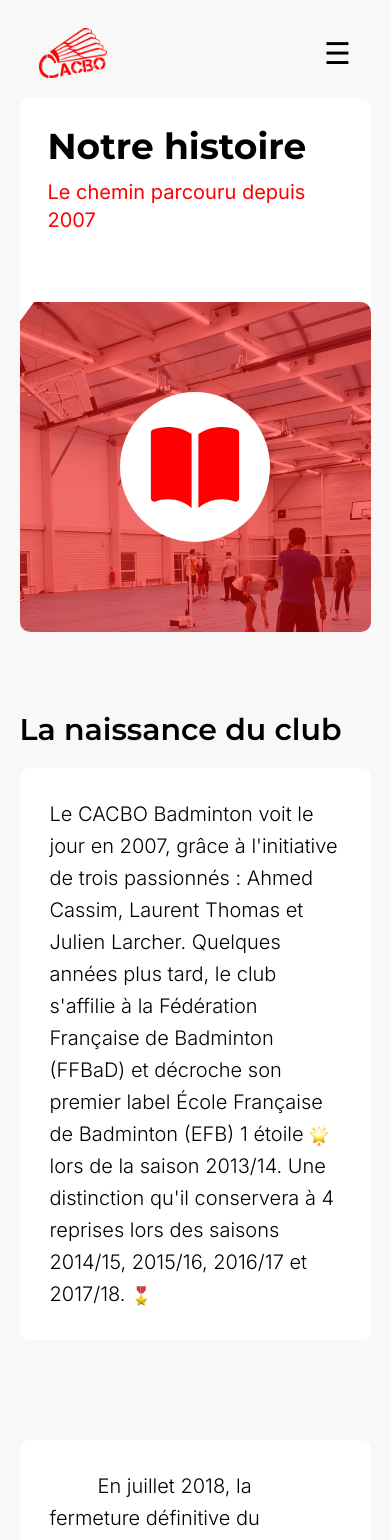
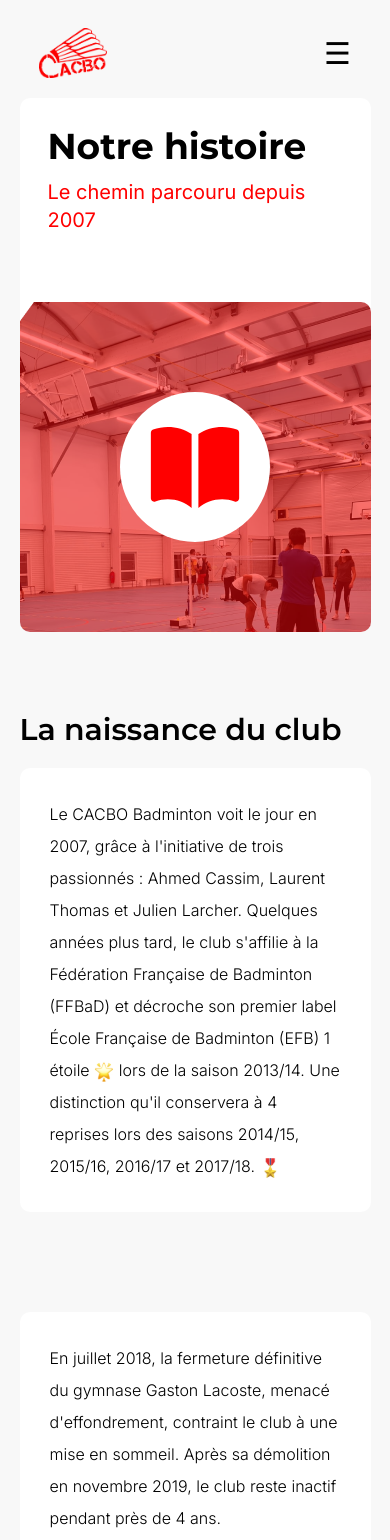
Before and after one commit to Matsuel/CACBO-Badminton, a Next.js app: page /histoire in a window 390 px wide. Shown: the top 1540 px of the page. Built offline with nearby package versions, Linux system fonts and the light colour scheme; a web font is replaced by a local one.

Commit message:
Histoire responsive v3

```diff
--- a/src/components/Paragraphe.tsx
+++ b/src/components/Paragraphe.tsx
@@ -6,7 +6,7 @@ const Paragraphe = ({
   ...props
 }: React.HTMLAttributes<HTMLHeadingElement>) => {
   return (
-    <h4 className={`font-Inter leading-8 font-light text-xl text-start ${className}`} {...props}>
+    <h4 className={`font-Inter leading-8 font-light xl:text-xl text-base text-start ${className}`} {...props}>
       {children}
     </h4>
   )
--- a/src/pages/histoire.tsx
+++ b/src/pages/histoire.tsx
@@ -47,7 +47,7 @@ const Histoire = () => {
 
                 {/* Paragraph 1 */}
                 <div className="2xl:w-[53%] w-full h-auto  bg-white rounded-ten p-[30px] relative">
-                    <Paragraphe className="w-[100%] h-auto font-Inter font-light text-[20px] text-start">
+                    <Paragraphe className="w-[100%] h-auto">
                         Le CACBO Badminton voit le jour en 2007, grâce à l&apos;initiative de trois passionnés : Ahmed
                         Cassim, Laurent Thomas et Julien Larcher. Quelques années plus tard, le club s&apos;affilie à la
                         Fédération Française de Badminton (FFBaD) et décroche son premier label École Française de Badminton
@@ -65,7 +65,7 @@ const Histoire = () => {
 
                 <Badge image={Logo} className="top-[-50px] left-[-50px]" />
 
-                <Paragraphe className="w-[100%] indent-12">
+                <Paragraphe className="w-[100%] md:indent-12 indent-0">
                     En juillet 2018, la fermeture définitive du gymnase Gaston Lacoste, menacé d&apos;effondrement,
                     contraint le club à une mise en sommeil. Après sa démolition en novembre 2019, le club reste inactif
                     pendant près de 4 ans.
@@ -74,7 +74,7 @@ const Histoire = () => {
                 <div className="w-auto h-auto flex flex-row flex-wrap items-center justify-center gap-[30px]">
 
                     {customImages.map((customImage) => (
-                        <ImageLegend key={customImage.description} image={customImage.image} description={customImage.description} className="2xl:w-auto !w-[100%]" imageClassName="2xl:w-auto !w-[100%]" />
+                        <ImageLegend key={customImage.description} image={customImage.image} description={customImage.description} className="2xl:!w-auto !w-[100%]" imageClassName="2xl:w-auto !w-[100%]" />
                     ))}
 
 
@@ -111,9 +111,9 @@ const Histoire = () => {
 
                 {/* Paragraph2  */}
                 <div
-                    className="w-[100%] h-auto flex lg:flex-row flex-col items-center justify-center bg-white rounded-ten p-[30px] gap-[30px]">
+                    className="w-[100%] h-auto flex lg:flex-row flex-col items-center justify-center bg-white rounded-ten md:p-[30px] md:pt-0 pt-[30px] gap-[30px]">
 
-                    <div className="w-[81%] h-auto flex flex-col items-center justify-center gap-[30px]">
+                    <div className="md:w-[81%] w-[90%] h-auto flex flex-col items-center justify-center gap-[30px]">
 
                         <Paragraphe>
                             Le Club Athlétique CarbonBlanais Omnisports (CACBO) est né le 25 mai 1972 d&apos;une initiative municipale visant à
```
